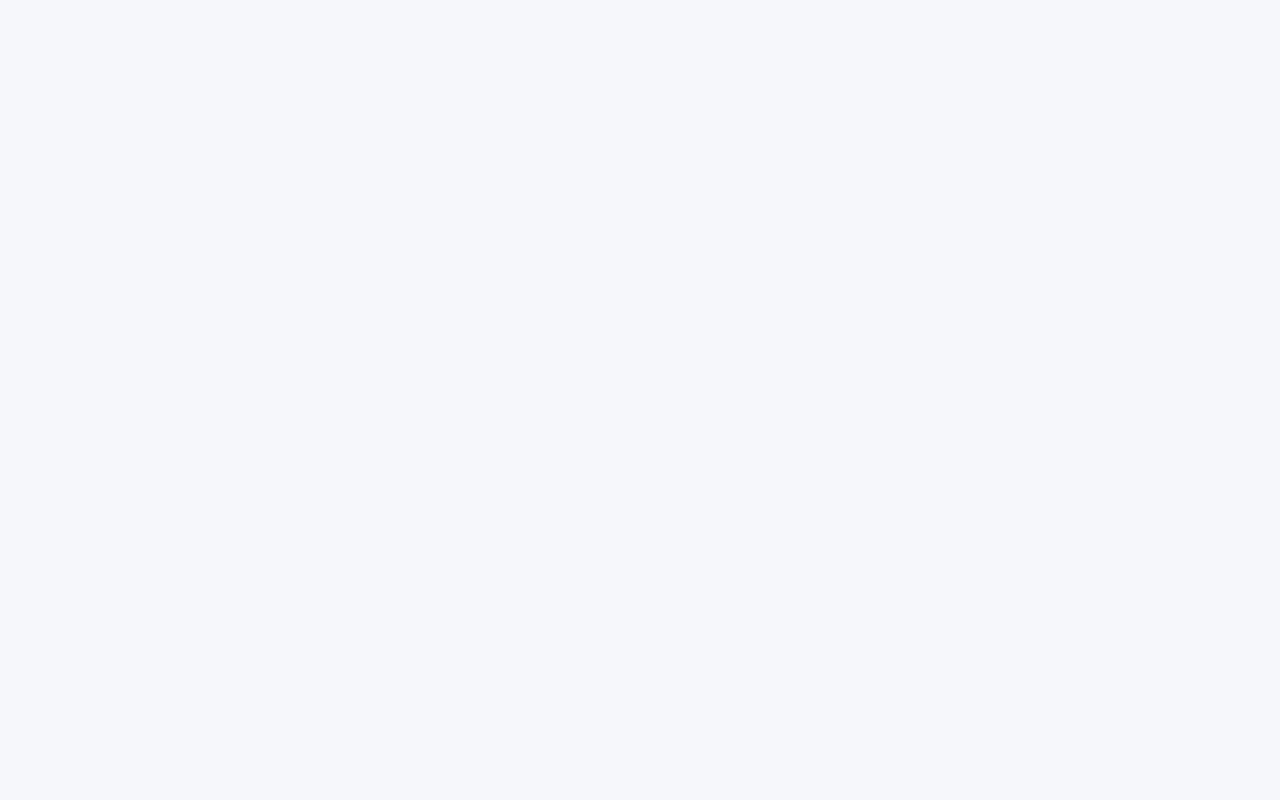
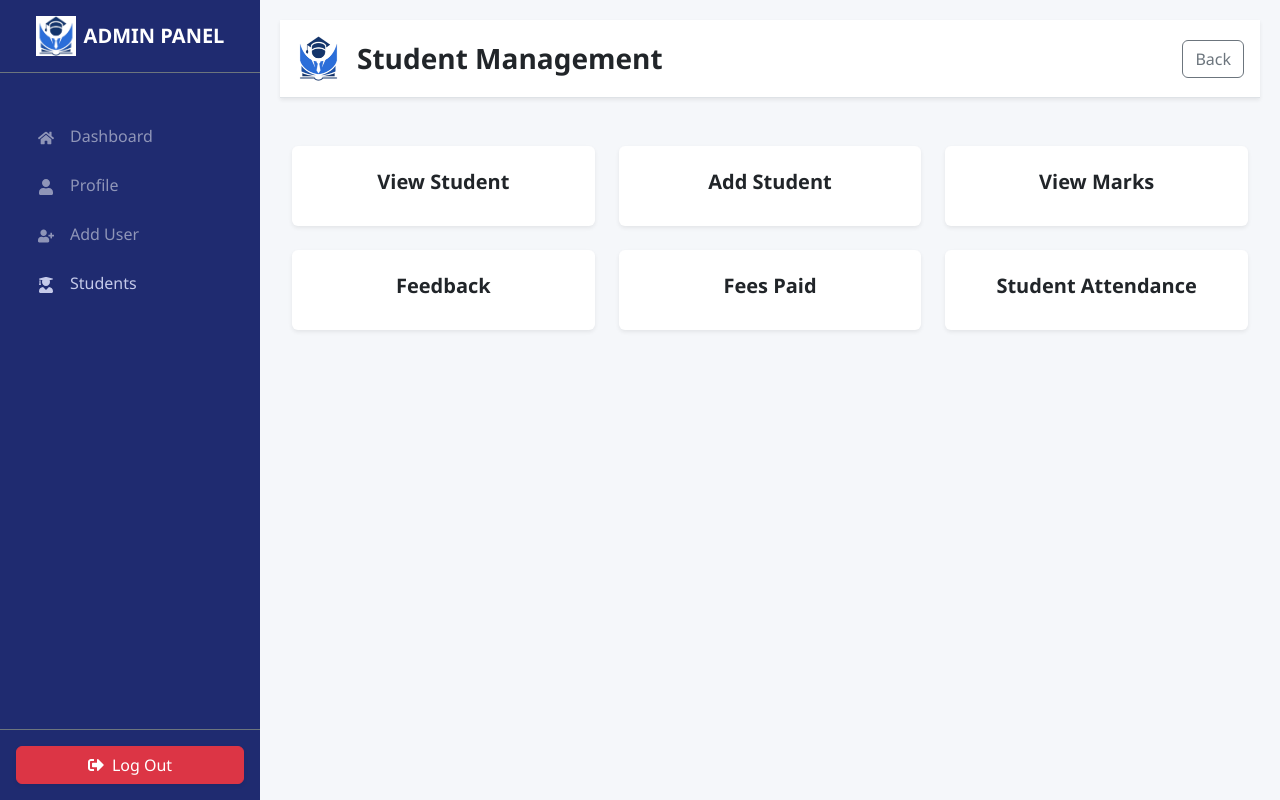
Before and after one commit to Institute-Management-System/Institute-Management-System, a React (Vite) app in the folder frontend/app/: page /admin/students in a window 1280 px wide. Before the commit this address had no page. Built offline with nearby package versions, Linux system fonts and the light colour scheme.

Commit message:
Admin student dashboard added

```diff
--- a/frontend/app/src/App.jsx
+++ b/frontend/app/src/App.jsx
@@ -16,6 +16,9 @@ import Register from "./pages/Register";
 import AdminDashboard from "./pages/admin/AdminDashboard";
 import AdminProfile from "./pages/admin/AdminProfile";
 import AdminAddUser from "./pages/admin/AdminAddUser";
+
+// Admin: Students
+import AdminStudentDashboard from "./pages/admin/AdminStudentDashboard";
 
 // ================= STUDENT IMPORTS =================
 import StudentDashboard from "./pages/students/Dashboard";
@@ -48,7 +51,8 @@ const App = () => {
           <Route path="dashboard" element={<AdminDashboard />} />
           <Route path="profile" element={<AdminProfile />} />
            <Route path="add-user" element={<AdminAddUser />} />
-
+          {/* Admin: Student Management */}
+          <Route path="students" element={<AdminStudentDashboard />} />
           </Route>
 
         {/* --- STUDENT ROUTES --- */}
--- a/frontend/app/src/layout/MainLayout.jsx
+++ b/frontend/app/src/layout/MainLayout.jsx
@@ -56,8 +56,9 @@ const MainLayout = ({ role }) => {
         // Admin links will go here
         { path: "/admin/dashboard", label: "Dashboard", icon: <FaHome /> },
       { path: "/admin/profile", label: "Profile", icon: <FaUser /> },
-      { path: "/admin/add-user", label: "Add User", icon: <FaUserPlus /> }
-      ];
+      { path: "/admin/add-user", label: "Add User", icon: <FaUserPlus /> },
+        { path: "/admin/students", label: "Students", icon: <FaUserGraduate /> },
+    ];
     }
 
     // Teacher sidebar configuration
--- /dev/null
+++ b/frontend/app/src/pages/admin/AdminStudentDashboard.jsx
@@ -0,0 +1,112 @@
+// Import React library
+import React from "react";
+
+// Import logo image
+import Logo from "../../assets/Logo.png";
+
+// Import navigation hook from react-router
+import { useNavigate } from "react-router-dom";
+
+// Admin Student Dashboard Component
+const AdminStudentDashboard = () => {
+
+  // Hook used to navigate between routes
+  const navigate = useNavigate();
+
+  // Dashboard card configuration
+  // Each object represents one card with title, route path, and color
+  const cards = [
+    {
+      title: "View Student",
+      path: "/admin/students/list",
+      color: "bg-primary"
+    },
+    {
+      title: "Add Student",
+      path: "/admin/students/add",
+      color: "bg-success"
+    },
+    {
+      title: "View Marks",
+      path: "/admin/students/marks",
+      color: "bg-info"
+    },
+    {
+      title: "Feedback",
+      path: "/admin/feedbacks",
+      color: "bg-warning"
+    },
+    {
+      title: "Fees Paid",
+      path: "/admin/fees",
+      color: "bg-danger"
+    },
+    {
+      title: "Student Attendance",
+      path: "/admin/students/attendance",
+      color: "bg-secondary"
+    },
+  ];
+
+  return (
+    // Main container (full width, no padding)
+    <div className="container-fluid p-0">
+
+      {/* HEADER SECTION */}
+      <header className="d-flex align-items-center justify-content-between p-3 bg-white border-bottom shadow-sm">
+
+        {/* Logo and title */}
+        <div className="d-flex align-items-center">
+          <img src={Logo} alt="Logo" width={45} className="me-3" />
+          <h3 className="mb-0 fw-bold">Student Management</h3>
+        </div>
+
+        {/* Back button navigates to previous page */}
+        <button
+          className="btn btn-outline-secondary"
+          onClick={() => navigate(-1)}
+        >
+          Back
+        </button>
+      </header>
+
+      {/* DASHBOARD CARDS GRID */}
+      <div className="container mt-5">
+        <div className="row g-4 justify-content-center">
+
+          {/* Loop through cards array to render each card */}
+          {cards.map((card, index) => (
+            <div key={index} className="col-md-4 col-sm-6">
+
+              {/* Individual card */}
+              <div
+                className="card shadow-sm border-0 h-100 text-center p-4 hover-shadow"
+                style={{ cursor: "pointer", transition: "0.3s" }}
+
+                // Navigate to the specified path on click
+                onClick={() => navigate(card.path)}
+
+                // Add hover animation (move up)
+                onMouseEnter={(e) =>
+                  e.currentTarget.style.transform = "translateY(-5px)"
+                }
+
+                // Remove hover animation
+                onMouseLeave={(e) =>
+                  e.currentTarget.style.transform = "translateY(0)"
+                }
+              >
+                {/* Card title */}
+                <h5 className="fw-bold text-dark">{card.title}</h5>
+              </div>
+
+            </div>
+          ))}
+        </div>
+      </div>
+    </div>
+  );
+};
+
+// Export component
+export default AdminStudentDashboard;
```
Also changed, not shown: 1 other file (tests, documents, lock files or other folders).
